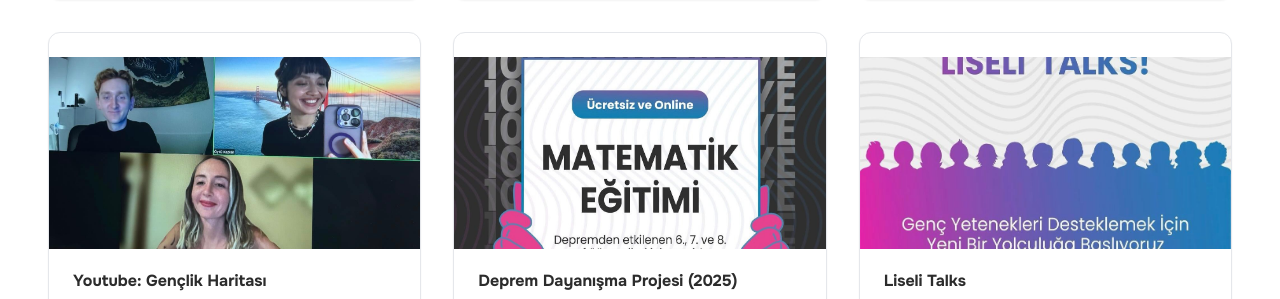
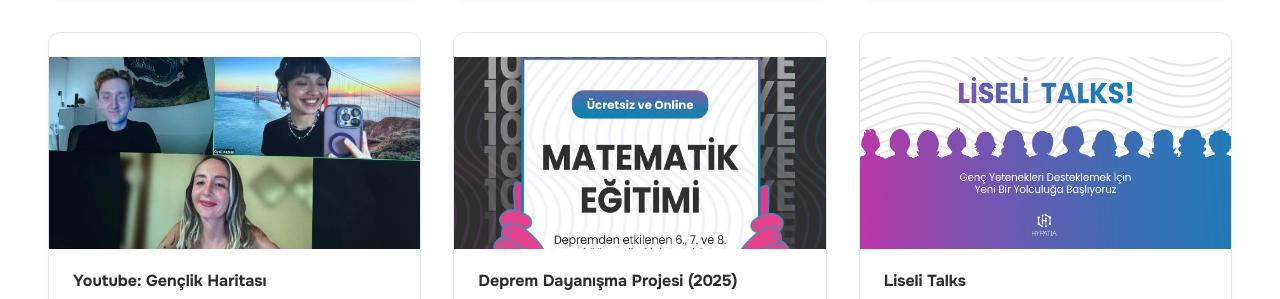
Before and after one commit to nefisegenc/hypatia-community-, a Next.js app: page /projects in a window 1280 px wide. Shown: the part 725-1024 px from the top of the page. Built offline with nearby package versions, Linux system fonts and the light colour scheme.

Commit message:
chore: update projects data and add h-7 image

```diff
--- a/src/data/projects.ts
+++ b/src/data/projects.ts
@@ -363,11 +363,11 @@
         slug: "liseli-talks",
         title: "Liseli Talks",
         description: "Lise öğrencilerinin kendi sesleriyle ilham veren hikayelerini paylaştığı, askıya alınmış bir platform projesi.",
-        imageUrl: "/images/h-7.jpeg",
+        imageUrl: "/images/h-7.png",
         detail: {
             heroTitle: "Liseli Talks",
             heroSubtitle: "Gençlerin Sesi, Geleceğin Hikayesi",
-            heroImageUrl: "/images/h-7.jpeg",
+            heroImageUrl: "/images/h-7.png",
             categories: ["Gençlik", "Liderlik", "Topluluk", "İlham"],
             goal: {
                 title: "Projenin Vizyonu ve Amacı",
```
Also changed, not shown: public/images/h-7.png (added).
